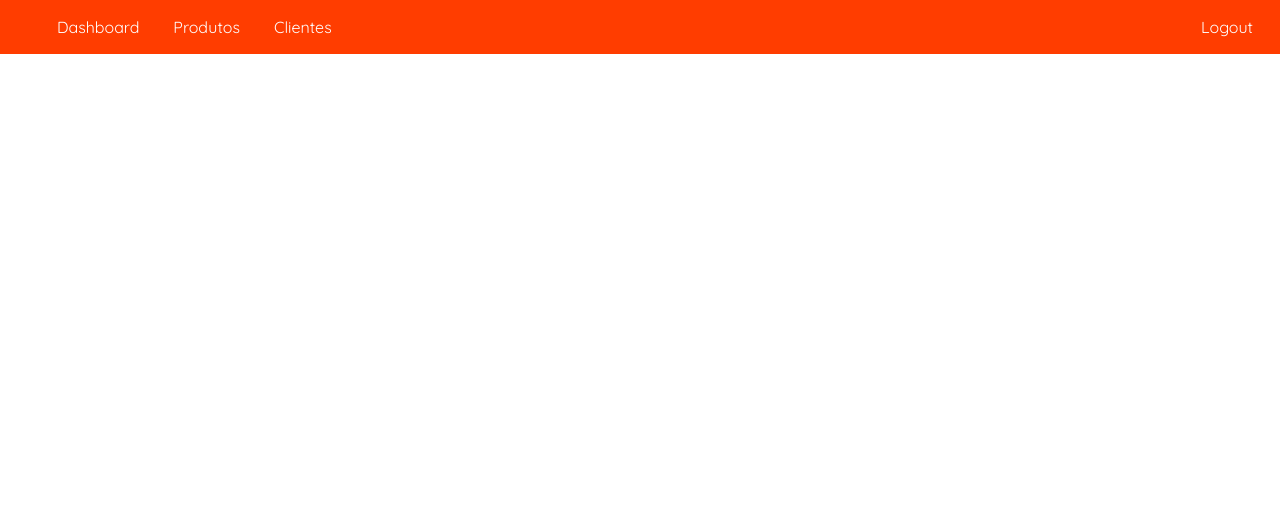
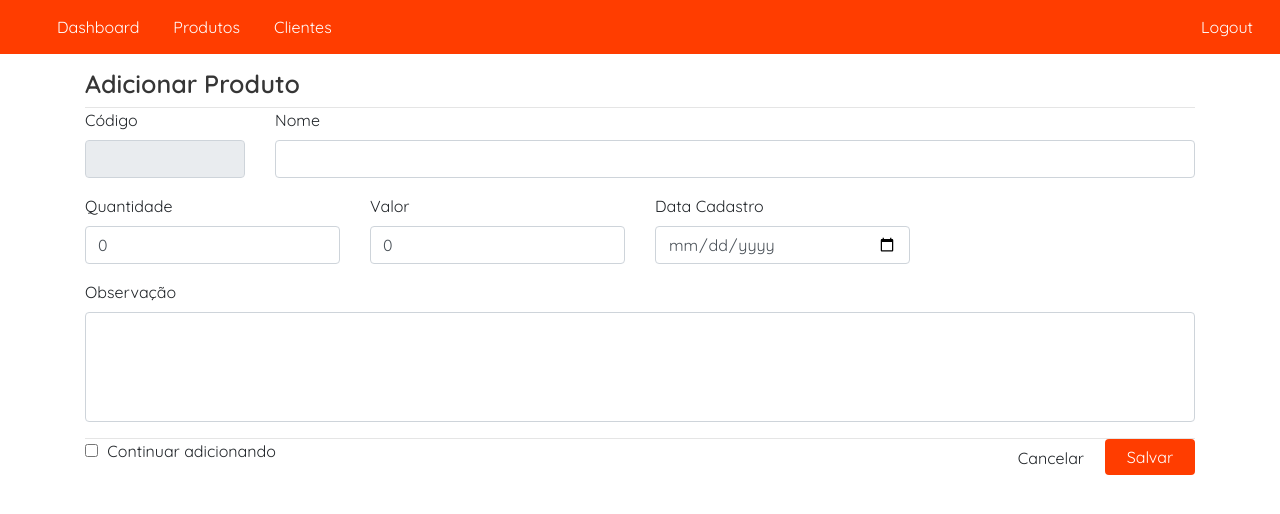
Before and after one commit to Patrick-Jabba/Vuejs-do-Zero-Weberson, a Vue app in the folder vue-basico/: page /product-control/new in a window 1280 px wide. Shown: the top 514 px of the page. Built offline with nearby package versions, Linux system fonts and the light colour scheme.

Commit message:
Post Edit produto
inicios dos metodos de post e edit

```diff
--- a/vue-basico/package.json
+++ b/vue-basico/package.json
@@ -10,6 +10,7 @@
   "dependencies": {
     "axios": "^0.27.2",
     "core-js": "^3.8.3",
+    "moment": "^2.29.4",
     "vue": "^2.6.14",
     "vue-router": "^3.5.1"
   },
--- a/vue-basico/public/index.html
+++ b/vue-basico/public/index.html
@@ -6,6 +6,7 @@
     <meta name="viewport" content="width=device-width,initial-scale=1.0">
     <link rel="icon" href="<%= BASE_URL %>favicon.ico">
     <title>Fundamentos Vue.js</title>
+    <script src="https://kit.fontawesome.com/a076d05399.js" crossorigin="anonymous"></script>
     <link rel="stylesheet" href="https://cdn.jsdelivr.net/npm/bootstrap@4.6.1/dist/css/bootstrap.min.css">
   </head>
   <body>
--- a/vue-basico/src/App.vue
+++ b/vue-basico/src/App.vue
@@ -34,6 +34,12 @@ body {
   font-family: "Quicksand", sans-serif;
 }
 
+.titulo {
+  font-weight: 600;
+  color: #363636;
+  font-size: 25px;
+}
+
 .container {
   margin-top: 15px;
 }
@@ -50,4 +56,24 @@ hr {
 .sub-container {
   margin-top: 15px;
 }
+
+.btn-primary,
+.btn-primary:active,
+.btn-primary:focus,
+.btn-primary:focus-visible,
+.btn-primary:visited,
+.btn-primary:not(:disabled):not(.disabled):active {
+  background-color: var(--primary-color);
+  border: var(--primary-color);
+  outline: none;
+  box-shadow: none;
+  color: #fff;
+  min-width: 90px;
+}
+
+.btn-primary:hover{
+  background-color: var(--secondary-color);
+  color: #fff;
+  border-color: var(--secondary-color);
+}
 </style>
--- a/vue-basico/src/models/Product.js
+++ b/vue-basico/src/models/Product.js
@@ -3,7 +3,7 @@ export default class Product {
         obj = obj || {};
 
         this.id = obj.id;
-        this.name = obj.name;
+        this.nome = obj.nome;
         this.valor = obj.valor || 0;
         this.quantidadeEstoque = obj.quantidadeEstoque || 0;
         this.dataCadastro = obj.dataCadastro;
--- a/vue-basico/src/router/routes.js
+++ b/vue-basico/src/router/routes.js
@@ -2,7 +2,7 @@ import LoginEntry from '@/views/LoginEntry.vue';
 import DashboardPanel from '@/views/DashboardPanel.vue';
 import ProductControl from '@/views/ProductControl.vue';
 import ClientControl from '@/views/ClientControl.vue';
-
+import ProductsAdd from '@/views/ProductsAdd.vue';
 const routes = [
     {
         path: '/login',
@@ -32,6 +32,24 @@ const routes = [
         }
     },
     {
+        path: '/product-control/new',
+        name: 'New Product',
+        component: ProductsAdd,
+        title: 'Adicionar Produto',
+        meta: {
+            requiredAuth: true,
+        }
+    },
+    {
+        path: '/product-control/editar',
+        name: 'Edit Product',
+        component: ProductsAdd,
+        title: 'Editar Produto',
+        meta: {
+            requiredAuth: true,
+        }
+    },
+    {
         path: '/client-control',
         name: 'ClientControl',
         component: ClientControl,
--- /dev/null
+++ b/vue-basico/src/utils/conversor-coin.js
@@ -0,0 +1,18 @@
+function toReal(valor) {
+  if(isNaN(valor)) {
+    return 0;
+  }
+  return Number(valor).toLocaleString('pt-br', {minimumFractionDigits: 2});
+}
+
+function toCustomReal(valor) {
+  if(isNaN(valor)) {
+    return 0;
+  }
+  return Number(valor).toLocaleString('pt-br', {style:'currency', currency: 'BRL'});
+}
+
+export default {
+  toReal,
+  toCustomReal
+}
--- /dev/null
+++ b/vue-basico/src/utils/conversor-data.js
@@ -0,0 +1,22 @@
+import moment from 'moment';
+
+function dateToISO(data) {
+  if(data) {
+    return moment(data).locale('pt-br').format('DD/MM/YYY');
+  }
+
+  return undefined;
+}
+
+function dateHourToISO(data) {
+  if(data) {
+    return moment(data).locale('pt-br').format('DD/MM/YYY HH:mm:ss');
+  }
+
+  return undefined;
+}
+
+export default {
+  dateToISO,
+  dateHourToISO
+}
--- a/vue-basico/src/views/ProductControl.vue
+++ b/vue-basico/src/views/ProductControl.vue
@@ -9,13 +9,13 @@
 
     <div class="row sub-container">
       <div class="col-sm-2">
-        <CustomButton value="Adicionar"></CustomButton>
+        <CustomButton :callback="addProduct" value="Adicionar"></CustomButton>
       </div>
     </div>
 
     <div class="row">
       <div class="col-sm-12">
-        <table class="table">
+        <table class="table table-hover">
           <thead>
             <tr>
               <th>Código</th>
@@ -25,6 +25,26 @@
               <th>Data de Cadastro</th>
             </tr>
           </thead>
+
+          <tbody>
+            <tr v-for="item in produtos" :key="item.id">
+              <td>{{ item.id }}</td>
+              <td>{{ item.nome }}</td>
+              <td>{{ item.valor | real }}</td>
+              <td>{{ item.quantidadeEstoque }}</td>
+              <td>{{ item.dataCadastro | dataFilter }}</td>
+              <td>
+                <i
+                  @click="editProduct(item)"
+                  class="fas fa-pencil-alt table-icons"
+                ></i>
+                <i
+                  @click="deleteProduct(item)"
+                  class="fas fa-trash-alt table-icons"
+                ></i>
+              </td>
+            </tr>
+          </tbody>
         </table>
       </div>
     </div>
@@ -33,27 +53,48 @@
 
 <script>
 import CustomButton from "../components/button/CustomButton.vue";
-import produtoService from '../services/product-service';
-import Produto from '../models/Product';
+import produtoService from "../services/product-service";
+import Produto from "../models/Product";
+import dateConversor from "../utils/conversor-data";
+import conversorCoin from "../utils/conversor-coin";
 
 export default {
   name: "ProductControl",
   components: { CustomButton },
+  filters: {
+    dataFilter(data) {
+      return dateConversor.dateHourToISO(data);
+    },
+    real(valor) {
+      return conversorCoin.toCustomReal(valor);
+    },
+  },
   data() {
     return {
-      produtos: []
+      produtos: [],
+      mensagem: "Produtos",
     };
   },
   methods: {
+    addProduct() {
+      this.$router.push({ name: "New Product" });
+    },
+    editProduct(item) {
+      this.$router.push({ name: "Edit Product", params: {id: item.id} });
+
+    },
+    deleteProduct() {
+      alert("deletei");
+    },
     getAllProducts() {
-        produtoService.getAllProducts()
-        .then(response => {
-            this.produtos = response.data.map(p => new Produto(p));
-            console.log(this.produtos);
+      produtoService
+        .getAllProducts()
+        .then((response) => {
+          this.produtos = response.data.map((p) => new Produto(p));
         })
-        .catch(error => {
-            console.log(error);
-        })
+        .catch((error) => {
+          console.log(error);
+        });
     },
   },
   mounted() {
@@ -63,4 +104,9 @@ export default {
 </script>
 
 <style scoped>
+.table-icons {
+  margin: 5px;
+  cursor: pointer;
+  color: var(--primary-color);
+}
 </style>
--- /dev/null
+++ b/vue-basico/src/views/ProductsAdd.vue
@@ -0,0 +1,156 @@
+<template>
+  <div class="container">
+    <div class="row">
+      <div class="col-sm-12">
+        <h1 class="titulo">
+          {{ modoCadastro ? "Adicionar Produto" : "Editar Produto" }}
+        </h1>
+        <hr />
+      </div>
+    </div>
+
+    <div class="row">
+      <div class="col-sm-2">
+        <div class="form-group">
+          <label for="id">Código</label>
+          <input
+            id="id"
+            v-model="produto.id"
+            type="text"
+            disabled
+            class="form-control"
+          />
+        </div>
+      </div>
+
+      <div class="col-sm-10">
+        <div class="form-group">
+          <label for="nome">Nome</label>
+          <input
+            id="nome"
+            v-model="produto.nome"
+            type="text"
+            class="form-control"
+          />
+        </div>
+      </div>
+
+      <div class="col-sm-3">
+        <div class="form-group">
+          <label for="quantidade">Quantidade</label>
+          <input
+            id="quantidade"
+            v-model="produto.quantidadeEstoque"
+            type="text"
+            class="form-control"
+          />
+        </div>
+      </div>
+
+      <div class="col-sm-3">
+        <div class="form-group">
+          <label for="valor">Valor</label>
+          <input
+            id="valor"
+            v-model="produto.valor"
+            type="text"
+            class="form-control"
+          />
+        </div>
+      </div>
+
+      <div class="col-sm-3">
+        <div class="form-group">
+          <label for="data-cadastro">Data Cadastro</label>
+          <input
+            id="data-cadastro"
+            v-model="produto.dataCadastro"
+            type="date"
+            class="form-control"
+          />
+        </div>
+      </div>
+
+      <div class="col-sm-12">
+        <div class="form-group">
+          <label for="observacao">Observação</label>
+          <textarea
+            rows="4"
+            id="observacao"
+            v-model="produto.observacao"
+            type="date"
+            class="form-control"
+          ></textarea>
+        </div>
+      </div>
+    </div>
+
+    <div class="row">
+      <div class="col-sm-12">
+        <hr />
+      </div>
+
+      <div class="col-sm-12">
+        <div class="form-check-inline">
+          <label class="form-check-label">
+            <input type="checkbox" class="form-check-input" value="" />
+            Continuar adicionando
+          </label>
+        </div>
+
+        <button @click="saveProduct" class="btn btn-primary float-right">
+          Salvar
+        </button>
+        <button @click="cancelAction" class="btn btn-default float-right mr-2">
+          Cancelar
+        </button>
+      </div>
+    </div>
+  </div>
+</template>
+
+<script>
+import Product from "@/models/Product";
+import produtoService from "../services/product-service";
+
+export default {
+  name: "ProductsAdd",
+  data() {
+    return {
+      produto: new Product(),
+      modoCadastro: true,
+    };
+  },
+  mounted() {
+    let id = this.$route.params.id;
+
+    if (!id) return;
+
+    this.modoCadastro = false;
+    this.getProductById(id);
+  },
+  methods: {
+    getProductById(id) {
+      produtoService
+        .getProductById(id)
+        .then((response) => {
+          this.produto = new Product(response.data);
+        })
+        .catch((error) => {
+          console.log(error);
+        });
+    },
+    saveProduct() {},
+    cancelAction() {
+      this.produto = new Product();
+      this.$router.push({ name: "ProductControl" });
+    },
+  },
+};
+</script>
+
+<style scoped>
+textarea {
+  resize: none;
+}
+</style>
```
Also changed, not shown: 1 other file (tests, documents, lock files or other folders).
